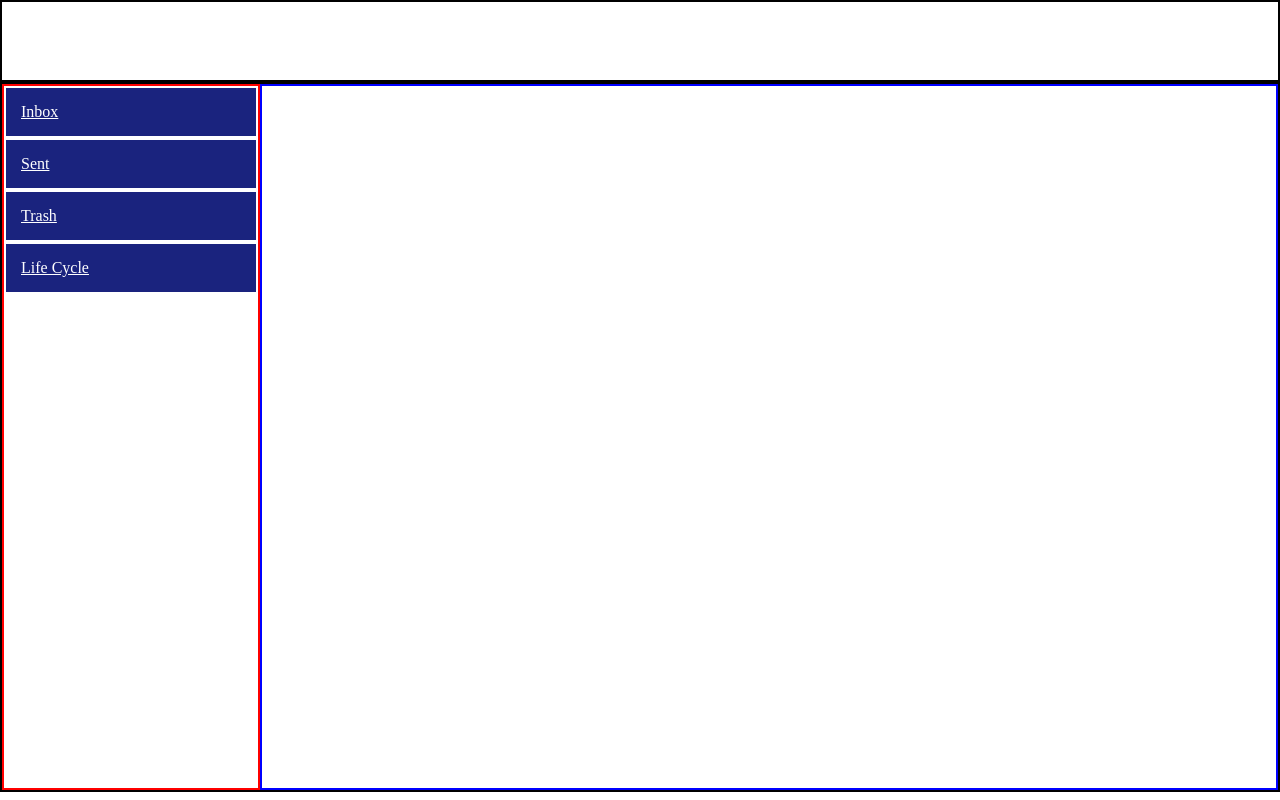
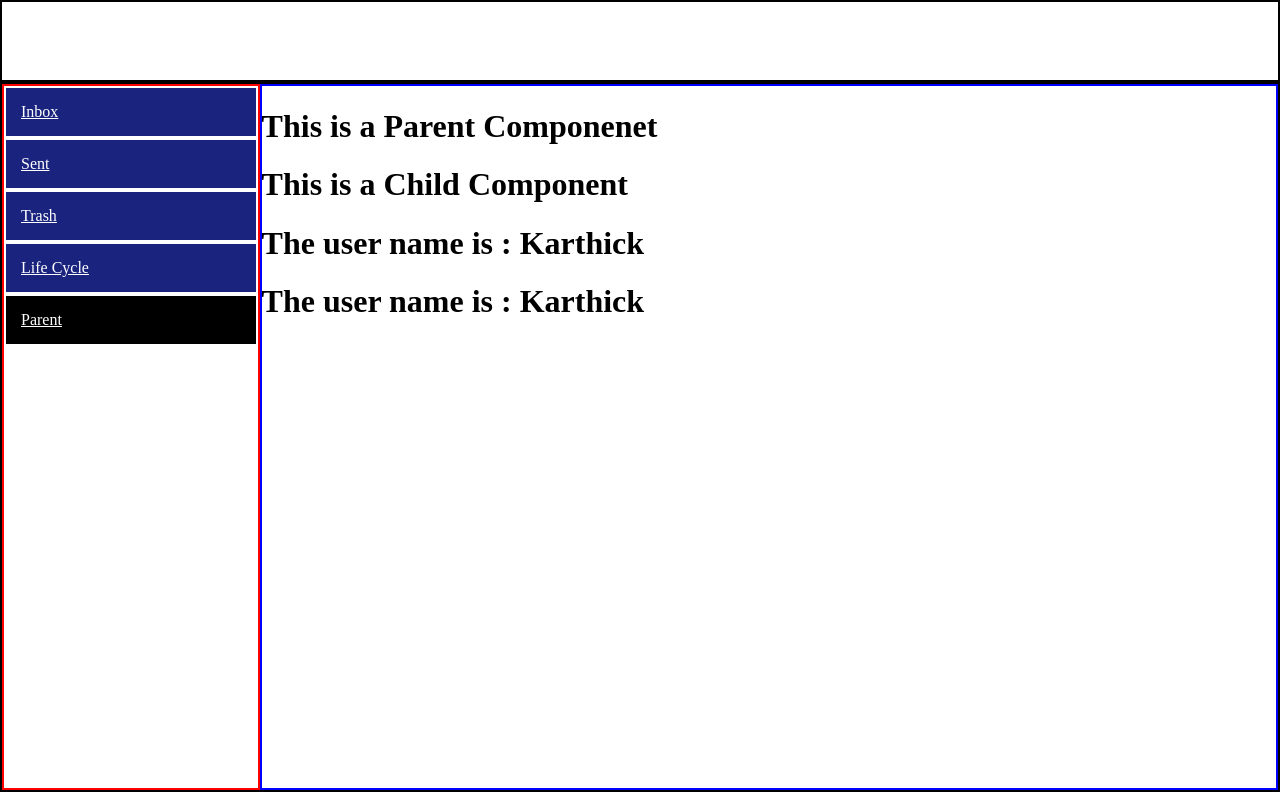
Before and after one commit to karthickvkumar/vcentry-react-night-batch-2, a React (Create React App) app: page /mail/parent in a window 1280 px wide. Built offline with nearby package versions, Linux system fonts and the light colour scheme.

Commit message:
parent to child

```diff
--- /dev/null
+++ b/src/components/child-component.js
@@ -0,0 +1,15 @@
+import React, { Component } from 'react';
+
+class ChildComponent extends Component {
+  render() {
+    return (
+      <div>
+        <h1>This is a Child Component</h1>
+        <h1>The user name is : {this.props.name}</h1>
+        <h1>The user name is : {this.props.username}</h1>
+      </div>
+    );
+  }
+}
+
+export default ChildComponent;
--- a/src/pages/mail-box-page.js
+++ b/src/pages/mail-box-page.js
@@ -5,6 +5,7 @@ import InboxPage from './inbox-page';
 import SendPage from './send-page';
 import TrashPage from './trash-page';
 import LifeCycle from './life-cycle';
+import ParentPage from './parent-page';
 
 class MailBoxPage extends Component {
   render() {
@@ -18,6 +19,7 @@ class MailBoxPage extends Component {
                 <NavLink to="/mail/sent" className="nav-btn" activeClassName="active-btn">Sent</NavLink>
                 <NavLink to="/mail/trash" className="nav-btn" activeClassName="active-btn">Trash</NavLink>
                 <NavLink to="/mail/cycle" className="nav-btn" activeClassName="active-btn">Life Cycle</NavLink>
+                <NavLink to="/mail/parent" className="nav-btn" activeClassName="active-btn">Parent</NavLink>
             </div>
             <div className="content">
               <Switch>
@@ -25,6 +27,7 @@ class MailBoxPage extends Component {
                 <Route path="/mail/sent" component={SendPage}></Route>
                 <Route path="/mail/trash" component={TrashPage}></Route>
                 <Route path="/mail/cycle" component={LifeCycle}></Route>
+                <Route path="/mail/parent" component={ParentPage}></Route>
               </Switch>
             </div>
           </div>
--- /dev/null
+++ b/src/pages/parent-page.js
@@ -0,0 +1,23 @@
+import React, { Component } from 'react';
+import ChildComponent from '../components/child-component';
+
+class ParentPage extends Component {
+
+  constructor(props){
+    super(props);
+    this.state = {
+      username : 'Karthick',
+    }
+  }
+
+  render() {
+    return (
+      <div>
+        <h1>This is a Parent Componenet</h1>
+        <ChildComponent name={this.state.username} {...this.state}></ChildComponent>
+      </div>
+    );
+  }
+}
+
+export default ParentPage;
```
